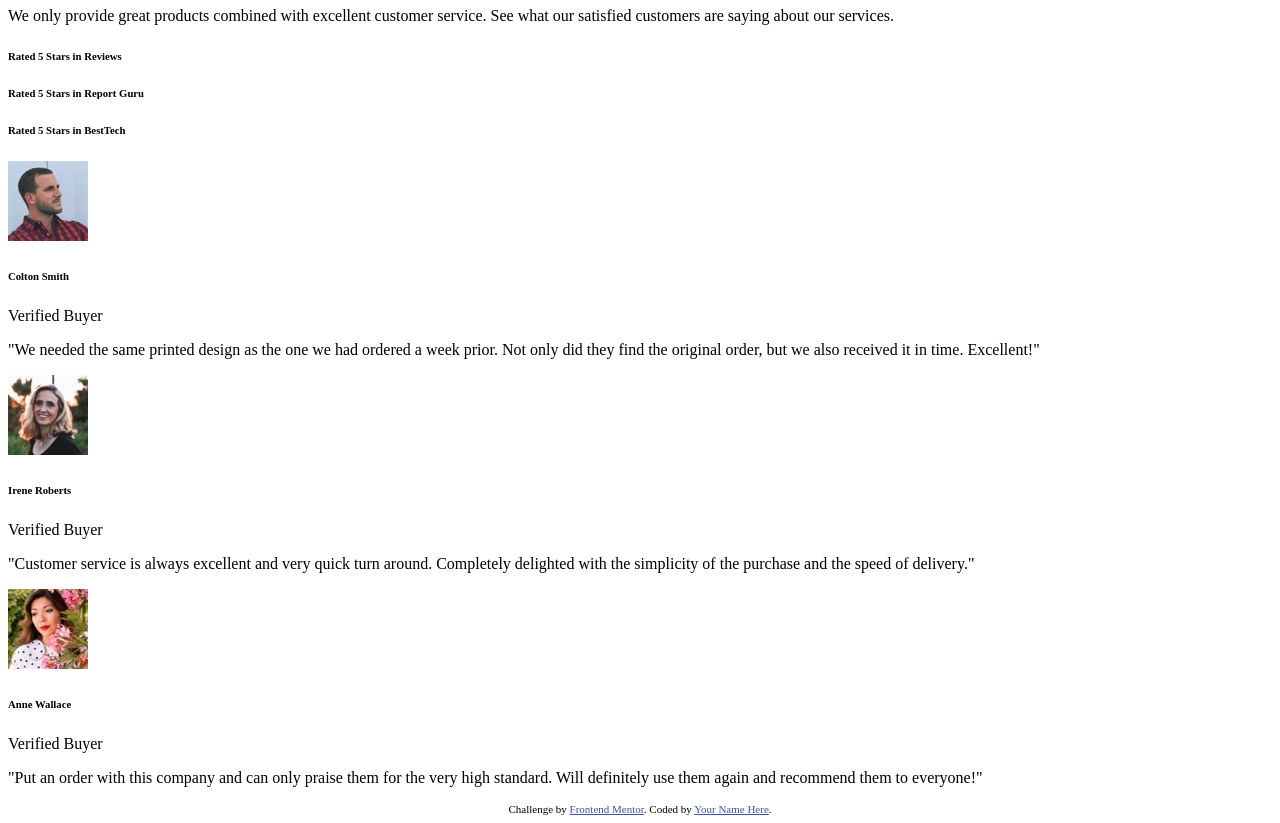
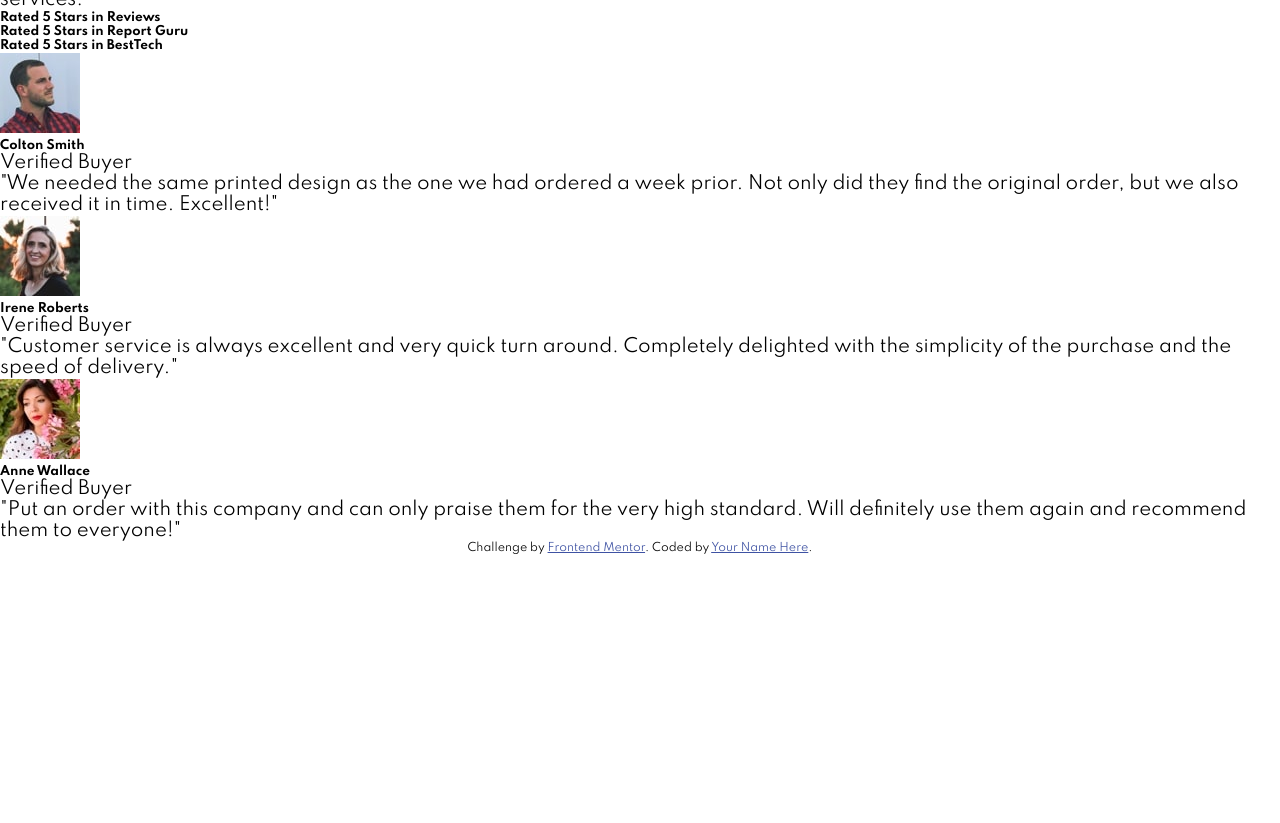
Before and after one commit to brenodt/-frontendmentor-social-proof-section, a plain HTML site: page index.html in a window 1280 px wide. Shown: the part 73-896 px from the top of the page. After the commit the page ends 800 px from the top, so only its background shows below. Drawn offline with Linux system fonts and the light colour scheme.

Commit message:
Add basic styling, reset default spacing

```diff
--- a/index.html
+++ b/index.html
@@ -11,6 +11,7 @@
       sizes="32x32"
       href="./images/favicon-32x32.png"
     />
+    <link rel="stylesheet" href="style.css">
 
     <title>Frontend Mentor | Social proof section</title>
 
--- /dev/null
+++ b/style.css
@@ -0,0 +1,21 @@
+@import url('https://fonts.googleapis.com/css2?family=Spartan:wght@400;500;700&display=swap');
+
+:root {
+  --dark-magenta:hsl(300, 43%, 22%);
+  --soft-pink:hsl(333, 80%, 67%);
+  --dark-grey-magenta: hsl(303, 10%, 53%);
+  --light-grey-magenta: hsl(300, 24%, 96%);
+}
+* {
+  margin: 0;
+  padding: 0;
+  box-sizing: border-box;
+}
+
+body {
+  font-family: 'Spartan', sans-serif;
+  font-size: 18px;
+  width: 100vw;
+  height: 100vh;
+  overflow: hidden;
+}
```
